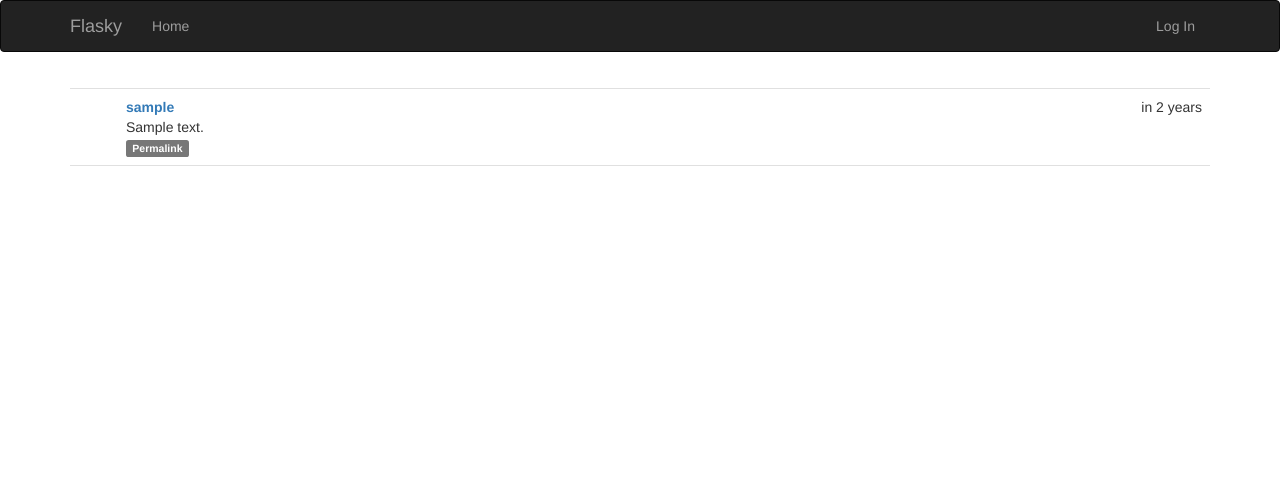
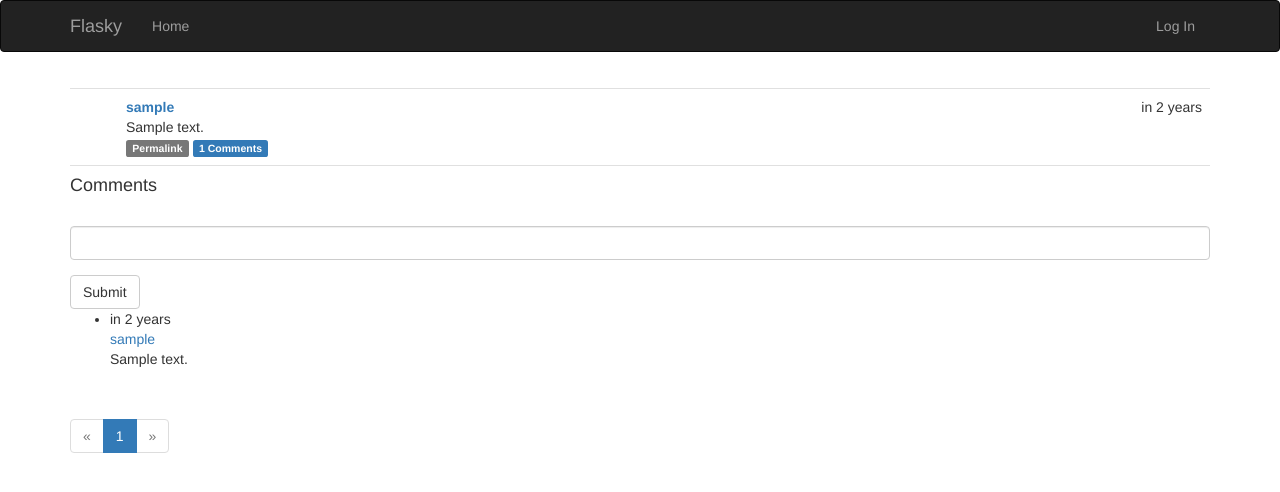
Before and after one commit to yangchen1711/flaske, a Flask app: page /post/1 in a window 1280 px wide. Shown: the top 492 px of the page. Run offline with Flask 2, Linux system fonts and the light colour scheme; tables that the repository leaves empty hold one stand-in row (values such as "Sample post"); some libraries are stand-ins or nearby versions.

Commit message:
实现评论提交与显示

```diff
--- a/app/main/forms.py
+++ b/app/main/forms.py
@@ -47,3 +47,8 @@ class PostForm(FlaskForm):
     # body = TextAreaField('what is on your mind?', validators=[DataRequired()])
     body = PageDownField('what is on your mind?', validators=[DataRequired()])
     submit = SubmitField('Submit')
+
+
+class CommentForm(FlaskForm):
+    body = StringField('', validators=[DataRequired()])
+    submit = SubmitField('Submit')
--- a/app/main/views.py
+++ b/app/main/views.py
@@ -1,10 +1,10 @@
 # -*- coding:utf-8
 from flask import render_template, session, redirect, url_for, current_app, flash, request, abort
 from .. import db
-from ..models import User, Role, Permissions, Post
+from ..models import User, Role, Permissions, Post, Comment
 from ..email import send_email
 from . import main
-from .forms import NameForm, EditProfileForm, EditProfileAdminForm, PostForm
+from .forms import NameForm, EditProfileForm, EditProfileAdminForm, PostForm, CommentForm
 from flask_login import login_required, current_user
 from ..decorators import admin_required, permission_required
 
@@ -104,10 +104,25 @@ def edit_profile_admin(id):
     return render_template('edit_profile.html', form=form, user=user)
 
 
-@main.route('/post/<int:id>')
+@main.route('/post/<int:id>', methods=['GET', 'POST'])
 def post(id):
     post = Post.query.get_or_404(id)
-    return render_template('post.html', posts=[post])
+    form = CommentForm()
+    if form.validate_on_submit():
+        comment = Comment(body=form.body.data,
+                          post=post,
+                          author=current_user._get_current_object())
+        db.session.add(comment)
+        flash('Your comment has been published.')
+        return redirect(url_for('.post', id=post.id, page=-1))
+    page = request.args.get('page', 1, type=int)
+    if page == -1:
+        page = (post.comments.count()-1)/current_app.config['FLASKY_COMMENTS_PER_PAGE']+1
+    pagination = post.comments.order_by(Comment.timestamp.asc()).paginate(page, per_page=current_app.config['FLASKY_COMMENTS_PER_PAGE'],
+                                                                          error_out=False)
+    comments = pagination.items
+
+    return render_template('post.html', posts=[post], form=form, comments=comments, pagination=pagination)
 
 
 @main.route('/edit/<int:id>', methods=['GET', 'POST'])
--- a/app/models.py
+++ b/app/models.py
@@ -91,6 +91,9 @@ class User(UserMixin, db.Model):
     followers = db.relationship('Follow', foreign_keys=[Follow.followed_id], backref=db.backref('followed',
                                                                                                 lazy='joined'),
                                 lazy='joined', cascade='all, delete-orphan')
+
+    comments = db.relationship('Comment', backref='author', lazy='dynamic')
+
 
     def ping(self):
         self.last_seen = datetime.utcnow()
@@ -198,6 +201,8 @@ class Post(db.Model):
     author_id = db.Column(db.Integer, db.ForeignKey('users.id'))
     body_html = db.Column(db.Text)
 
+    comments = db.relationship('Comment', backref='post', lazy='dynamic')
+
     @staticmethod
     def generate_fake(count=100):
         from random import seed, randint
@@ -221,6 +226,27 @@ class Post(db.Model):
 db.event.listen(Post.body, 'set', Post.on_changed_body)
 
 
+class Comment(db.Model):
+    __tablename__ = 'comments'
+    id = db.Column(db.Integer, primary_key=True)
+    body = db.Column(db.Text)
+    body_html = db.Column(db.Text)
+    timestamp = db.Column(db.DateTime, index=True, default=datetime.utcnow)
+    disabled = db.Column(db.Boolean)
+    author_id = db.Column(db.Integer, db.ForeignKey('users.id'))
+    post_id = db.Column(db.Integer, db.ForeignKey('posts.id'))
+
+    @staticmethod
+    def on_changed_body(target, value, oldvalue, initiator):
+        allowed_tags = ['a', 'abbr', 'acronym', 'b', 'code', 'em', 'i', 'strong']
+        target.body_html = bleach.linkify(bleach.clean(markdown(value, output_format='html'),
+                                                       tags=allowed_tags, strip=True))
+db.event.listen(Comment.body, 'set', Comment.on_changed_body)
+
+
+
+
+
 
 
 
--- /dev/null
+++ b/app/templates/_comments.html
@@ -0,0 +1,22 @@
+<ul class="comments">
+    {% for comment in comments %}
+    <li class="comment">
+        <div class="comment-thumbnail">
+            <a href="{{ url_for('.user', username=comment.author.username) }}">
+{#                <img class="img-rounded profile-thumbnail" src="{{ comment.author.gravatar(size=40) }}">#}
+            </a>
+        </div>
+        <div class="comment-content">
+            <div class="comment-date">{{ moment(comment.timestamp).fromNow() }}</div>
+            <div class="comment-author"><a href="{{ url_for('.user', username=comment.author.username) }}">{{ comment.author.username }}</a></div>
+            <div class="comment-body">
+                {% if comment.body_html %}
+                    {{ comment.body_html | safe }}
+                {% else %}
+                    {{ comment.body }}
+                {% endif %}
+            </div>
+        </div>
+    </li>
+    {% endfor %}
+</ul>
--- a/app/templates/_posts.html
+++ b/app/templates/_posts.html
@@ -16,27 +16,30 @@
                     {{ post.body }}
                 {% endif %}
                 <div class="post-footer">
-                    <a href="{{ url_for('.post', id=post.id) }}">
-                        <span class="label label-default">Permalink</span>
-                    </a>
-                    {% if current_user == post.aythor %}
+                    {% if current_user == post.author %}
                     <a href="{{ url_for('.edit', id=post.id) }}">
-                        <span class="label label-primary">Edit</span>
+                    <span class="label label-primary">Edit</span>
                     </a>
                     {% elif current_user.is_administrator() %}
-                    <a href="{{ url_for('.edit', id=post.id) }}">
+                        <a href="{{ url_for('.edit', id=post.id) }}">
                         <span class="label label-danger">Edit [Admin]</span>
                         </a>
-                    {% endif %}
+                        {% endif %}
+                        <a href="{{ url_for('.post', id=post.id) }}">
+                            <span class="label label-default">Permalink</span>
+                         </a>
+                        <a href="{{ url_for('.post', id=post.id) }}#comments">
+                            <span class="label label-primary">{{ post.comments.count() }} Comments</span>
+                        </a>
                 </div>
             </div>
         </div>
     </li>
     {% endfor %}
 </ul>
-
-{% if pagination %}
-<div class="pagination">
-    {{ macros.pagination_widget(pagination, '.index') }}
-</div>
-{% endif %}
+{##}
+{#{% if pagination %}#}
+{#<div class="pagination">#}
+{#    {{ macros.pagination_widget(pagination, '.index') }}#}
+{#</div>#}
+{#{% endif %}#}
--- a/app/templates/post.html
+++ b/app/templates/post.html
@@ -1,8 +1,21 @@
 {% extends "base.html" %}
+{% import "bootstrap/wtf.html" as wtf %}
 {% import "_macros.html" as macros %}
 
 {% block title %}Flasky - Post{% endblock %}
 
 {% block page_content %}
 {% include '_posts.html' %}
+<h4 id="comments">Comments</h4>
+{#{% if current_user.can(Permissions.COMMENT) %}#}
+<div class="comment-form">
+    {{ wtf.quick_form(form) }}
+</div>
+{#{% endif %}#}
+{% include '_comments.html' %}
+{% if pagination %}
+<div class="pagination">
+    {{ macros.pagination_widget(pagination, '.post', fragment='#comments', id=posts[0].id) }}
+</div>
+{% endif %}
 {% endblock %}
--- a/config.py
+++ b/config.py
@@ -13,6 +13,7 @@ class Config:
     FLASKY_MAIL_SENDER = 'Flasky Admin <yangchen1711@qq.com>'
     FLASKY_ADMIN = 'yangchen1711@qq.com'
     FLASKY_POSTS_PER_PAGE = 10
+    FLASKY_COMMENTS_PER_PAGE = 2
 
     @staticmethod
     def init_app(app):
```
Also changed, not shown: migrations/versions/1219ccc9a71b_.py (added, +41 -0 lines).
